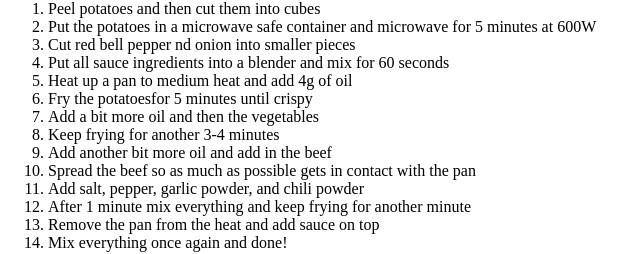
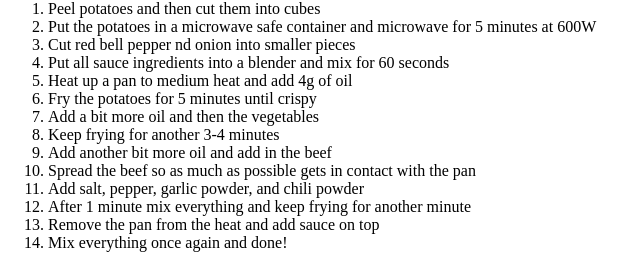
Before and after one commit to Fepozopo/odin-recipes, a plain HTML site: page recipes/beef-bowl.html in a window 1280 px wide. Shown: the part 1467-1721 px from the top of the page, 0-640 px from the left. Drawn offline with Linux system fonts and the light colour scheme.

Commit message:
Edit beef-bowl.html

```diff
--- a/recipes/beef-bowl.html
+++ b/recipes/beef-bowl.html
@@ -36,7 +36,7 @@
         <li>Cut red bell pepper nd onion into smaller pieces</li>
         <li>Put all sauce ingredients into a blender and mix for 60 seconds</li>
         <li>Heat up a pan to medium heat and add 4g of oil</li>
-        <li>Fry the potatoesfor 5 minutes until crispy</li>
+        <li>Fry the potatoes for 5 minutes until crispy</li>
         <li>Add a bit more oil and then the vegetables</li>
         <li>Keep frying for another 3-4 minutes</li>
         <li>Add another bit more oil and add in the beef</li>
```
